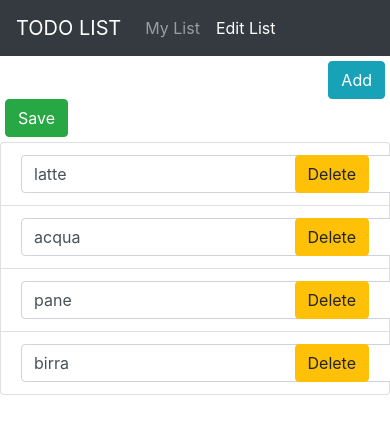
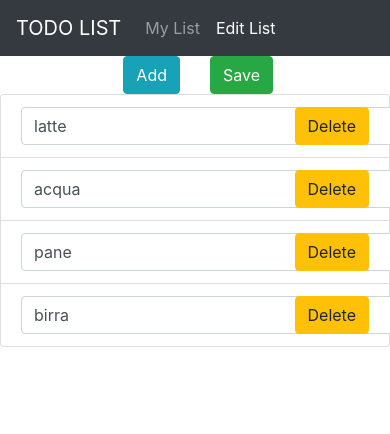
Before and after one commit to frakorn/react-todo-list, a React (Create React App) app: page /edit-list in a window 390 px wide. Shown: the top 434 px of the page. Built offline with nearby package versions, Linux system fonts and the light colour scheme.

Commit message:
improve responsiveness on mobile phones

```diff
--- a/src/App.js
+++ b/src/App.js
@@ -11,9 +11,9 @@ function App() {
       <header className="App-header">
       <Navbar />
       <Switch>
-            <Route exact path='/' component={TodoList} />
             <Route exact path='/todo-list' component={TodoList} />
             <Route exact path='/edit-list' component={EditList} />
+            <Route path='/' component={TodoList} />
       </Switch>
       </header>
     </div>
--- a/src/components/edit-list/edit-list.js
+++ b/src/components/edit-list/edit-list.js
@@ -5,7 +5,7 @@ import '../edit-list/edit-list.scss';
 export default class EditList extends Component {
     constructor(props) {
         super(props);
-        this.state = { list : JSON.parse(localStorage.getItem('list')) || list}
+        this.state = { list : JSON.parse(localStorage.getItem('list')) || list};
     }
     addItem = () => {
         const newObj = {
@@ -30,15 +30,13 @@ export default class EditList extends Component {
     render() {
         return (
             <div>
-                <div className="row padding">
-                    <div className="col-xs-6 col-sm-3"></div>
-                    <div className="col-xs-6 col-sm-3 align-right">
+                <div className="row">
+                    <div className="col align-right">
                         <button onClick={this.addItem} type="button" className="btn btn-info">Add</button>
                     </div>
-                    <div className="col-xs-6 col-sm-3 align-left">
+                    <div className="col align-left">
                         <button onClick={this.save} type="button" className="btn btn-success">Save</button>
                     </div>
-                    <div className="col-xs-6 col-sm-3"></div>
                 </div>
                 <ol className="list-group list_of_items">
                     {this.state.list.map(l =>
--- a/src/components/edit-list/edit-list.scss
+++ b/src/components/edit-list/edit-list.scss
@@ -1,9 +1,5 @@
 .pull-right{
     float:right;
-}
-
-.col-xs-6.col-sm-3{
-    text-align: center;
 }
 
 .padding{
```
